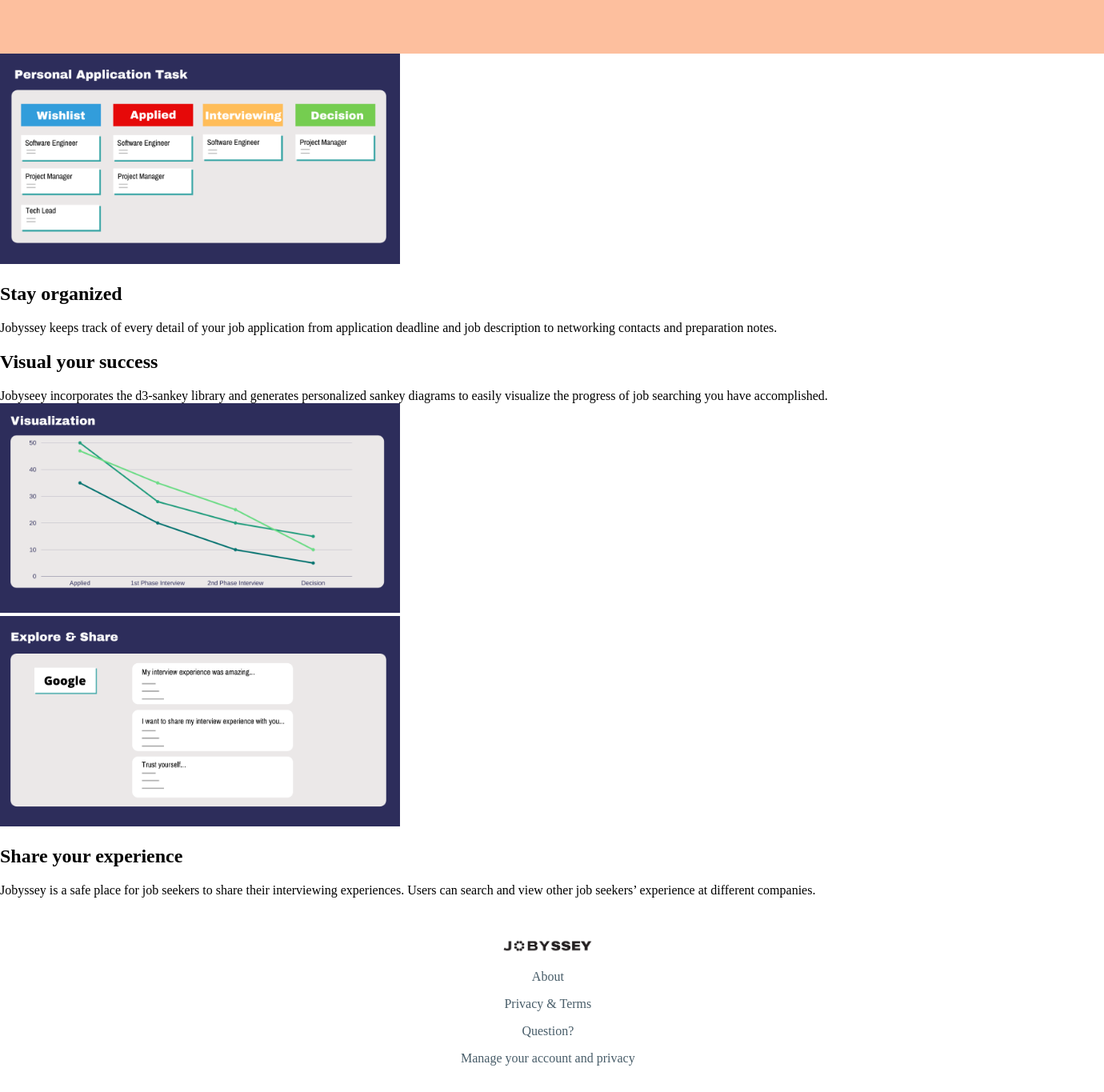
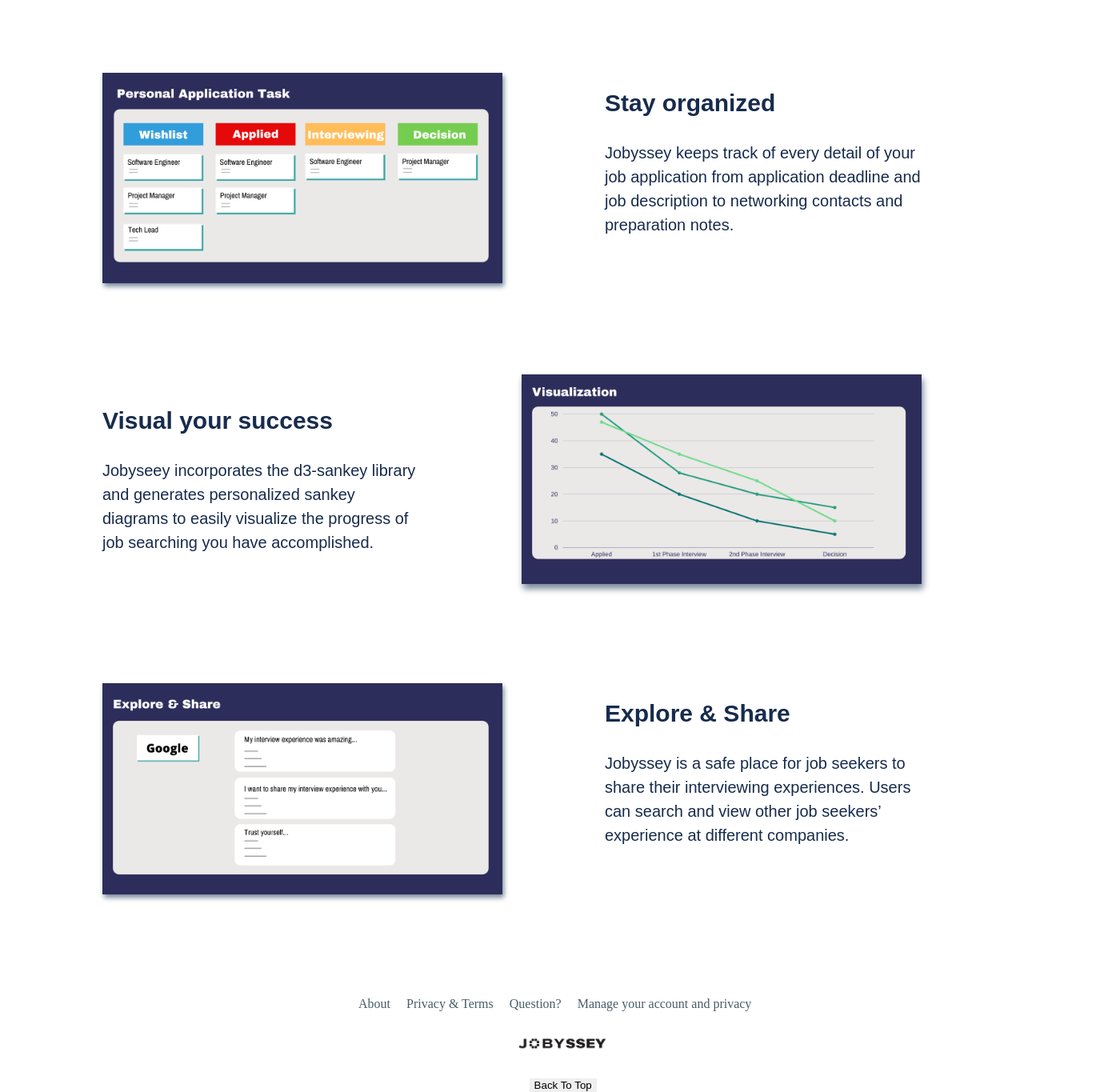
Before and after one commit to tsun34/Jobyssey, a React (Create React App) app in the folder frontend/: page /#/ in a window 1280 px wide. Shown: the part 654-2019 px from the top of the page at 80% size, 1380 px wide, since content can reach past the window. Built offline with nearby package versions, Linux system fonts and the light colour scheme.

Commit message:
splashpage

```diff
--- a/frontend/src/components/homePage/home_page.jsx
+++ b/frontend/src/components/homePage/home_page.jsx
@@ -22,6 +22,11 @@
         this.props.openModal('sign_up');
     }
 
+    onBackToTopClick() {
+        window.scrollTo(0, 0)
+    }
+
+
     render() {
     return <div>
         <nav className='home-nav'>
@@ -42,13 +47,13 @@
             <div>
                 <h1 className='jobyssey-home-title'>Jobyssey helps you to presue your goal</h1>
                 <span className='jobyssey-home-body'>Stay on track</span>
-                <p className='jobyssey-home-note'>Need to create an account? <Link to="/login" className='slant-home-note-link'> Get started</Link></p>
+                <p className='jobyssey-home-note' >Need to create an account? <span onClick={this.onSignUpClick} className='jobyssey-home-note-link'> Get started</span></p>
             </div>
             <img className='jobyssey-home-img' src={test1} alt='jobyssey homepage'/>
         </section>
 
         <section className='personal-task-section'>
-            <div>
+            <div className='jobyssey-home-box'>
                 <img className='jobyssey-task-img' src={personal_job_task} alt='jobyssey homepage' />
                 <span className='jobyssey-task-text'>
                     <h1>Stay organized</h1>
@@ -59,21 +64,21 @@
             </div>
         </section>
         <section className='personal-task-section'>
-            <div>
-                <span className='jobyssey-task-text'>
+            <div className='jobyssey-home-box'>
+                <span className='visual-task-text'>
                     <h1>Visual your success</h1>
                     <span className='jobyssey-task-note'>
                         Jobyseey incorporates the d3-sankey library and generates personalized sankey diagrams to easily visualize the progress of job searching you have accomplished.
                     </span>
                 </span>
-                <img className='jobyssey-task-img' src={visual} alt='jobyssey homepage' />
+                <img className='jobyssey-visual-img' src={visual} alt='jobyssey homepage' />
             </div>
         </section>
         <section className='personal-task-section'>
-            <div>
+            <div className='jobyssey-home-box'>
                 <img className='jobyssey-task-img' src={explore} alt='jobyssey homepage' />
                 <span className='jobyssey-task-text'>
-                    <h1>Share your experience</h1>
+                    <h1>Explore & Share</h1>
                     <span className='jobyssey-task-note'>
                         Jobyssey is a safe place for job seekers to share their interviewing experiences. Users can search and view other job seekers’ experience at different companies.
                     </span>
@@ -81,14 +86,16 @@
             </div>
         </section>
         <div className='footer'>
-                <Link to='/'> <img className='footer-logo' src={logo} alt="logo" /></Link>
-            <div className='footer-content'>
-                <p>About</p>
-                <p>Privacy & Terms</p>
-                <p>Question?</p>
-                <p>Manage your account and privacy</p>
+            <div className='footer-content' >
+                <span>About</span>
+                <span>Privacy & Terms</span>
+                <span>Question?</span>
+                <span>Manage your account and privacy</span>
             </div>
-
+            <Link to='/'> <img className='footer-logo' src={logo} alt="logo" /></Link>
+            <div>
+                <button className='back-to-top-btn' onClick={this.onBackToTopClick}> Back To Top</button>
+            </div>
         </div>
     </div>
     }
--- a/frontend/src/components/landing_page/landing_page.js
+++ b/frontend/src/components/landing_page/landing_page.js
@@ -44,8 +44,8 @@
         <div className="landing-content-wrapper">
           <LandingColumnContainer title="Wishlist" jobs={this.getJobsByStage("wishlist")}/>
           <LandingColumnContainer title="Applied" jobs={this.getJobsByStage("applied")}/>
-          <LandingColumnContainer title="Interview" jobs={this.getJobsByStage("interview")}/>
-          <LandingColumnContainer title="Decision" jobs={this.getJobsByStage("offer")}/>
+          <LandingColumnContainer title="Interviewing" jobs={this.getJobsByStage("interviewing")}/>
+          <LandingColumnContainer title="Decision" jobs={this.getJobsByStage("decision")}/>
         </div>
       </div>
     );
--- a/frontend/src/css/homepage.css
+++ b/frontend/src/css/homepage.css
@@ -81,7 +81,6 @@
     flex-direction: row;
     justify-content: space-evenly;
     align-items: center;
-    padding: 50px;
     text-align: center;
 }
 
@@ -96,7 +95,7 @@
     height: auto;
     object-fit: cover;
     object-position: center;
-    margin: 0 0px;
+    margin: 0 0 0 0px;
 }
 
 .jobyssey-home-title{
@@ -106,6 +105,7 @@
     letter-spacing: 5px;
     text-align: center;
     margin-bottom: 16px;
+    margin-right: 10px;
     padding-bottom: 50px;
 }
 
@@ -120,59 +120,103 @@
 .jobyssey-home-note{
     font-family: 'Lato';
     font-size: 14px;
-    margin-top: 16px;
+    /* margin-top: 180px; */
+    color: gray;
 }
 
 .jobyssey-home-note-link{
+    font-size: 14px;
     color: #485d69;
     text-decoration: underline;
+    cursor: pointer;
 }
 
-/* .jobyssey-home-buttons{
-    display: flex;
-    flex-direction: row;
-    justify-content: space-between;
-    margin-top: 200px;
+.footer{
+    margin-top: 10%;
+    text-align: center;
+    left: 35%;
+    position: absolute;
+    background: transparent;
+    color: #485d69;
+    margin-bottom: 50px;
+}
+.footer-content span{
+   text-align: center;
+   margin-right: 20px;
 }
 
-.jobyssey-home-buttons > li{
-    box-sizing: border-box;
-    width: 150px;
-    height: 50px;
-    border-radius: 4px;
-    border: 1px solid black;
-    padding: 20px 40px;
-    margin: 20px 0px;
-    font-weight: bold;
-    font-family: 'Lato';
-    font-size: 14px;
-    text-align: center;
-} */
-
-.footer{
-    margin-top: 50px;
-    text-align: center;
-    /* display: block; */
-    position: absolute;
-    left: 45%;
-    background: transparent;
-    color: #485d69;
-}
-.footer-content p{
-   vertical-align: middle;
+.footer-content span:hover{
+   color: gray;
+   text-decoration: underline;
 }
 
 .footer-logo{
     height: 20px;
     object-fit: cover;
     object-position: center;
+    margin-top: 30px;
 }
 
 .jobyssey-task-img{
     width: 500px;
     height: auto;
+    box-shadow: 2px 4px 6px lightslategray;
+    margin-top: 60px;
+    margin-left: 10%;
+    margin-right: 10%;
+}
+
+.jobyssey-visual-img{
+    width: 500px;
+    height: auto;
+    box-shadow: 2px 6px 8px lightslategray;
+    margin-top: 50px;
+    margin-left: 10%;
+    margin-right: 10%;
+}
+
+.personal-task-section{
+    margin-top:5%;
 }
 
 .jobyssey-task-text{
-    width: 500px;
+    margin-top: 50px;
+    /* margin-left: 50px; */
+    margin-right: 10%;
+    width: 550px;
+    font-family: "Charlie Text",sans-serif;
+    font-size: 1.25rem;
+    font-weight: 400;
+    line-height: 1.5;
+    color: #172B4D;
+    text-align: left;
 }
+
+.jobyssey-home-box{
+    display: flex;
+}
+
+.visual-task-text{
+    margin-top: 60px;
+    margin-left: 10%;
+    /* margin-right: 10%; */
+    width: 550px;
+    font-family: "Charlie Text",sans-serif;
+    font-size: 1.25rem;
+    font-weight: 400;
+    line-height: 1.5;
+    color: #172B4D;
+    text-align: left;
+}
+
+.back-to-top-btn{
+    margin-top: 30px;
+    cursor: pointer;
+    border: none;
+    text-decoration-style: none;
+    background-color: none;
+}
+
+.back-to-top-btn:hover{
+    color: gray;
+}
```
